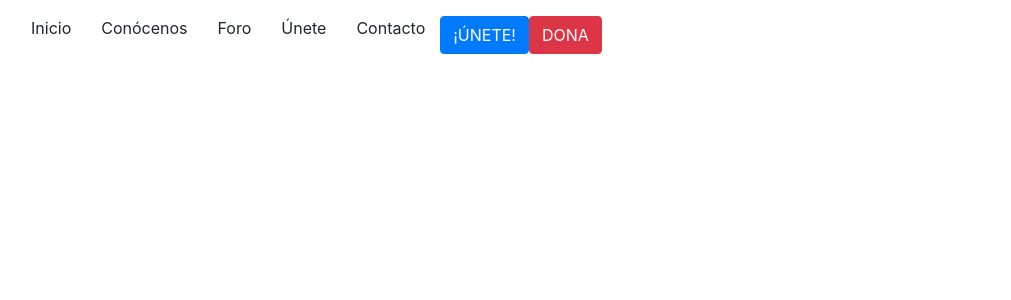
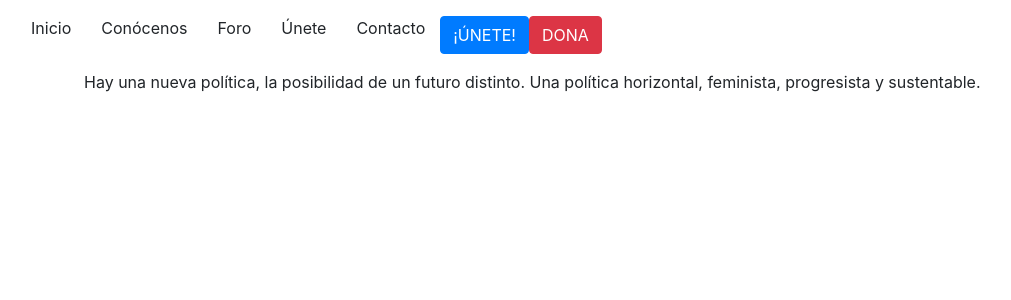
Before and after one commit to wikipoliticacdmx/website, a Vue app in the folder app/: page /#/ in a window 1280 px wide. Shown: the top 300 px of the page, without its empty margins (1-1012 px from the left). Built offline with nearby package versions, Linux system fonts and the light colour scheme; the HTML template or start-up script is replaced by a standard one.

Commit message:
Add banner component

```diff
--- /dev/null
+++ b/app/src/components/Banner.vue
@@ -0,0 +1,27 @@
+<template>
+  <div class="banner">
+    <b-container>
+      <b-row>
+        <b-col>
+          <p>
+            Hay una nueva política, la posibilidad de un futuro distinto.
+            Una política horizontal, feminista, progresista y sustentable.
+          </p>
+        </b-col>
+      </b-row>
+    </b-container>
+  </div>
+</template>
+
+<script>
+  export default {
+    name: "Banner",
+    props: {
+
+    }
+  };
+</script>
+
+<style scoped lang="scss">
+
+</style>
--- a/app/src/views/Home.vue
+++ b/app/src/views/Home.vue
@@ -1,16 +1,19 @@
 <template>
   <div class="home">
     <Navbar />
+    <Banner />
   </div>
 </template>
 
 <script>
-  import Navbar from "@/components/Navbar.vue";
+  import Navbar from "@/components/Navbar.vue"
+  import Banner from "@/components/Banner.vue"
 
   export default {
     name: "home",
     components: {
-      Navbar
+      Navbar,
+      Banner
     }
   };
 </script>
```
